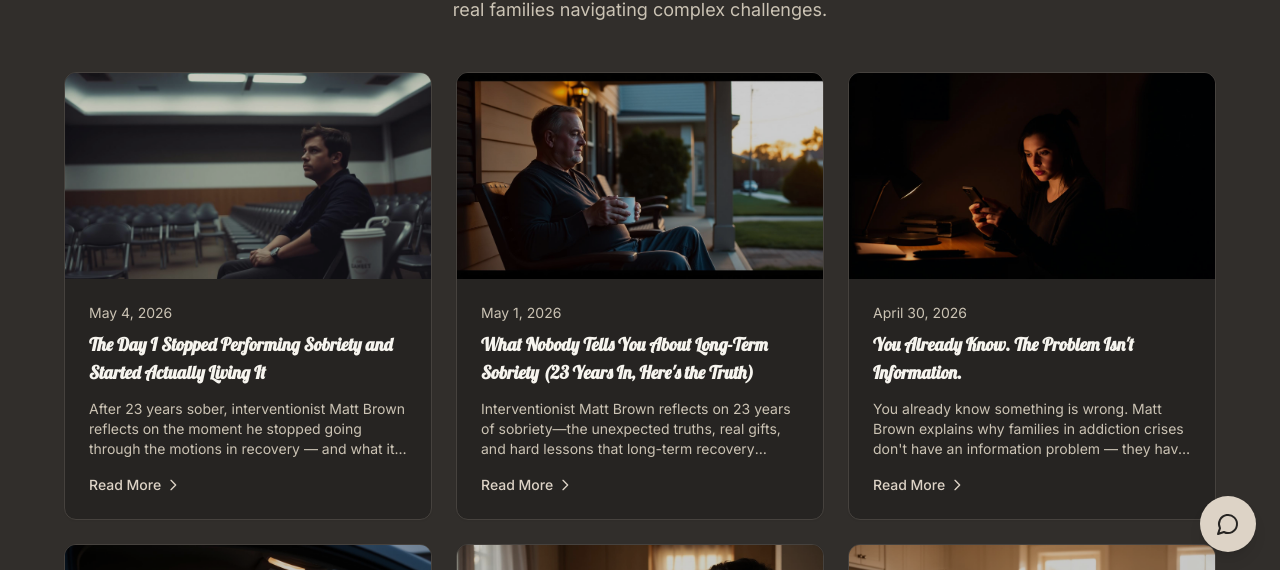
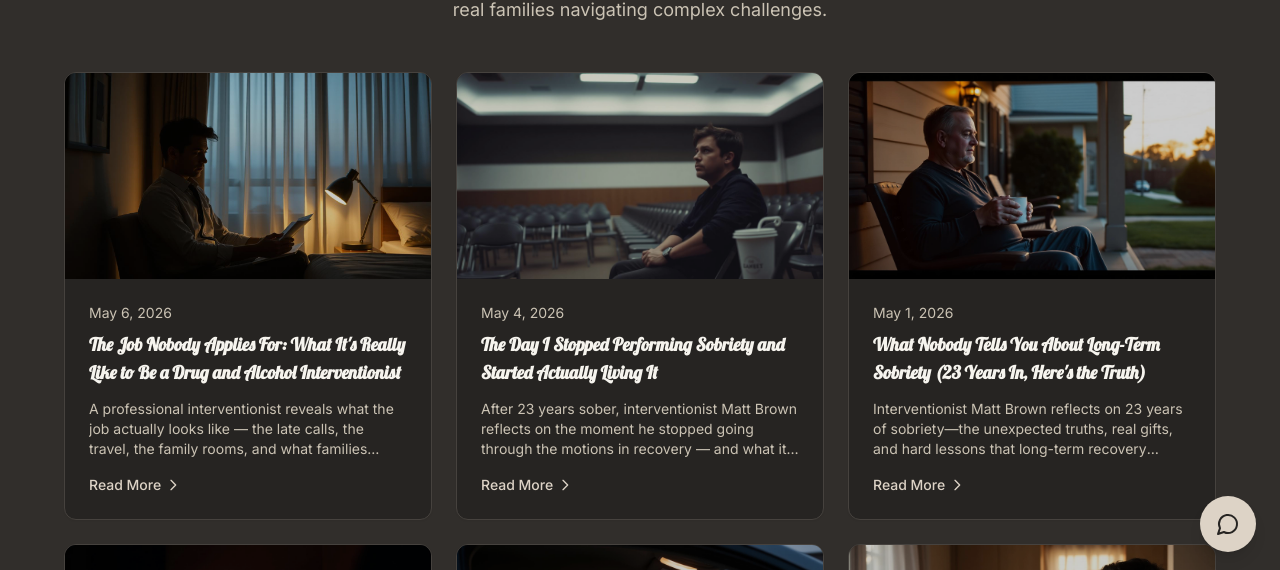
Before and after one commit to MattBrown0406/partywreckera, a React (Vite) app: page /blog in a window 1280 px wide. Shown: the part 224-794 px from the top of the page. Built offline with nearby package versions, Linux system fonts and the light colour scheme; no server answers; the HTML template or start-up script is replaced by a standard one.

Commit message:
Changes
Co-authored-by: MattBrown0406 <249998524+MattBrown0406@users.noreply.github.com>

```diff
--- a/src/data/blogData.ts
+++ b/src/data/blogData.ts
@@ -100,6 +100,15 @@ export interface BlogArticle {
 }
 
 export const blogArticles: BlogArticle[] = [
+  {
+    id: "the-job-nobody-applies-for-interventionist",
+    title: "The Job Nobody Applies For: What It's Really Like to Be a Drug and Alcohol Interventionist",
+    date: "May 6, 2026",
+    image: blogImageJobNobodyApplies,
+    imageAlt: "A professional interventionist sitting alone in a quiet hotel room at dawn, reviewing notes before an intervention",
+    excerpt: "A professional interventionist reveals what the job actually looks like — the late calls, the travel, the family rooms, and what families should know before they hire one.",
+    category: "Intervention"
+  },
   {
     id: "the-day-i-stopped-performing-sobriety",
     title: "The Day I Stopped Performing Sobriety and Started Actually Living It",
```
